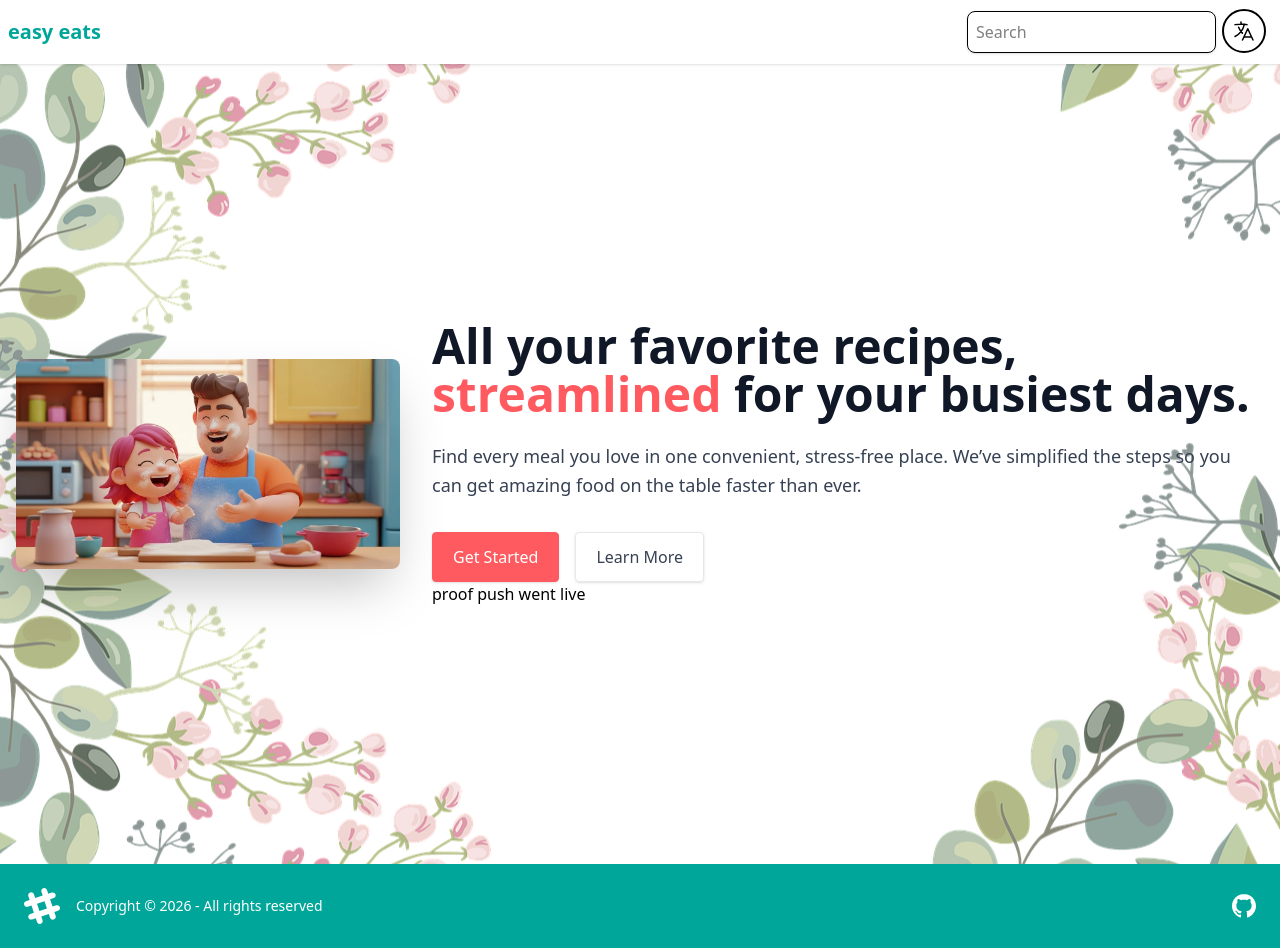
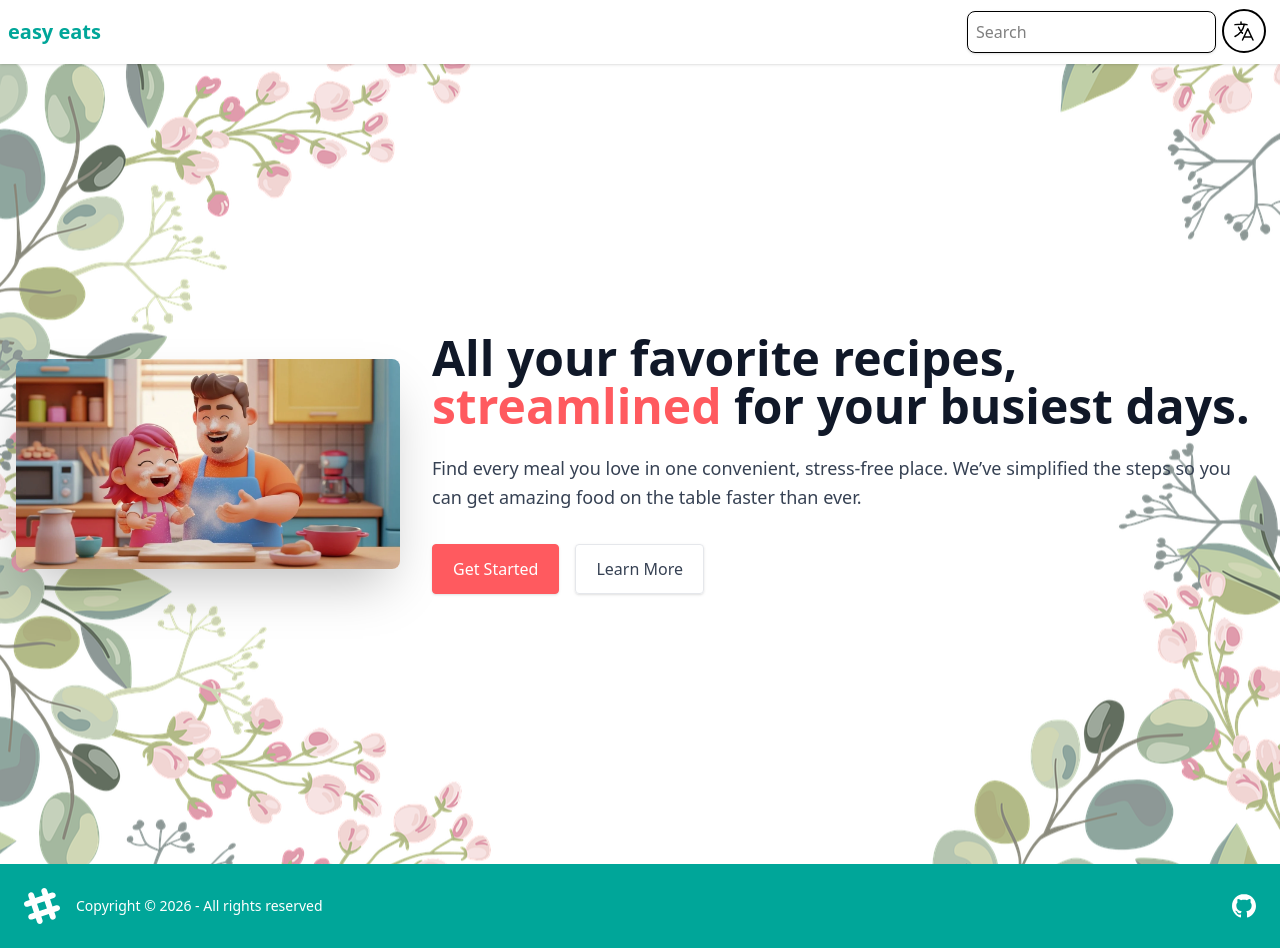
Before and after one commit to ArnauDavis/jsEasyEats, a React (Vite) app: page / in a window 1280 px wide. Built offline with nearby package versions, Linux system fonts and the light colour scheme.

Commit message:
removing push check

```diff
--- a/src/components/Landing.jsx
+++ b/src/components/Landing.jsx
@@ -32,7 +32,7 @@ function Landing() {
                 {t('landing.button2')}
               </Link>
             </div>
-            <p>proof push went live</p>
+
           </div>
       </div>
     </div>
```
